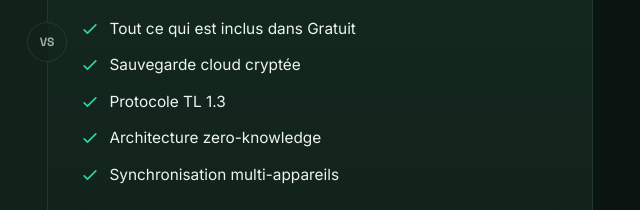
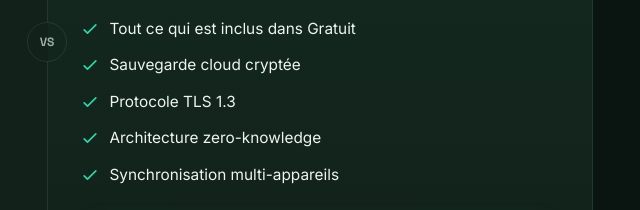
Before and after one commit to webophil/knoxia-landing, a website: page src/index.html in a window 1280 px wide. Shown: the part 2170-2380 px from the top of the page, 593-1233 px from the left. Drawn offline with Linux system fonts and the light colour scheme.

Commit message:
Update TLS protocol mention in index.html

```diff
--- a/src/index.html
+++ b/src/index.html
@@ -153,7 +153,7 @@
             <ul class="plan-list">
               <li><svg class="ico ok" viewBox="0 0 24 24" aria-hidden="true"><path d="m5 13 4 4 10-10" fill="none" stroke="currentColor" stroke-width="2" stroke-linecap="round" stroke-linejoin="round"/></svg> Tout ce qui est inclus dans Gratuit</li>
               <li><svg class="ico ok" viewBox="0 0 24 24" aria-hidden="true"><path d="m5 13 4 4 10-10" fill="none" stroke="currentColor" stroke-width="2" stroke-linecap="round" stroke-linejoin="round"/></svg> Sauvegarde cloud cryptée</li>
-              <li><svg class="ico ok" viewBox="0 0 24 24" aria-hidden="true"><path d="m5 13 4 4 10-10" fill="none" stroke="currentColor" stroke-width="2" stroke-linecap="round" stroke-linejoin="round"/></svg> Protocole TL 1.3</li>
+              <li><svg class="ico ok" viewBox="0 0 24 24" aria-hidden="true"><path d="m5 13 4 4 10-10" fill="none" stroke="currentColor" stroke-width="2" stroke-linecap="round" stroke-linejoin="round"/></svg> Protocole TLS 1.3</li>
               <li><svg class="ico ok" viewBox="0 0 24 24" aria-hidden="true"><path d="m5 13 4 4 10-10" fill="none" stroke="currentColor" stroke-width="2" stroke-linecap="round" stroke-linejoin="round"/></svg> Architecture zero-knowledge</li>
               <li><svg class="ico ok" viewBox="0 0 24 24" aria-hidden="true"><path d="m5 13 4 4 10-10" fill="none" stroke="currentColor" stroke-width="2" stroke-linecap="round" stroke-linejoin="round"/></svg> Synchronisation multi-appareils</li>
             </ul>
```
